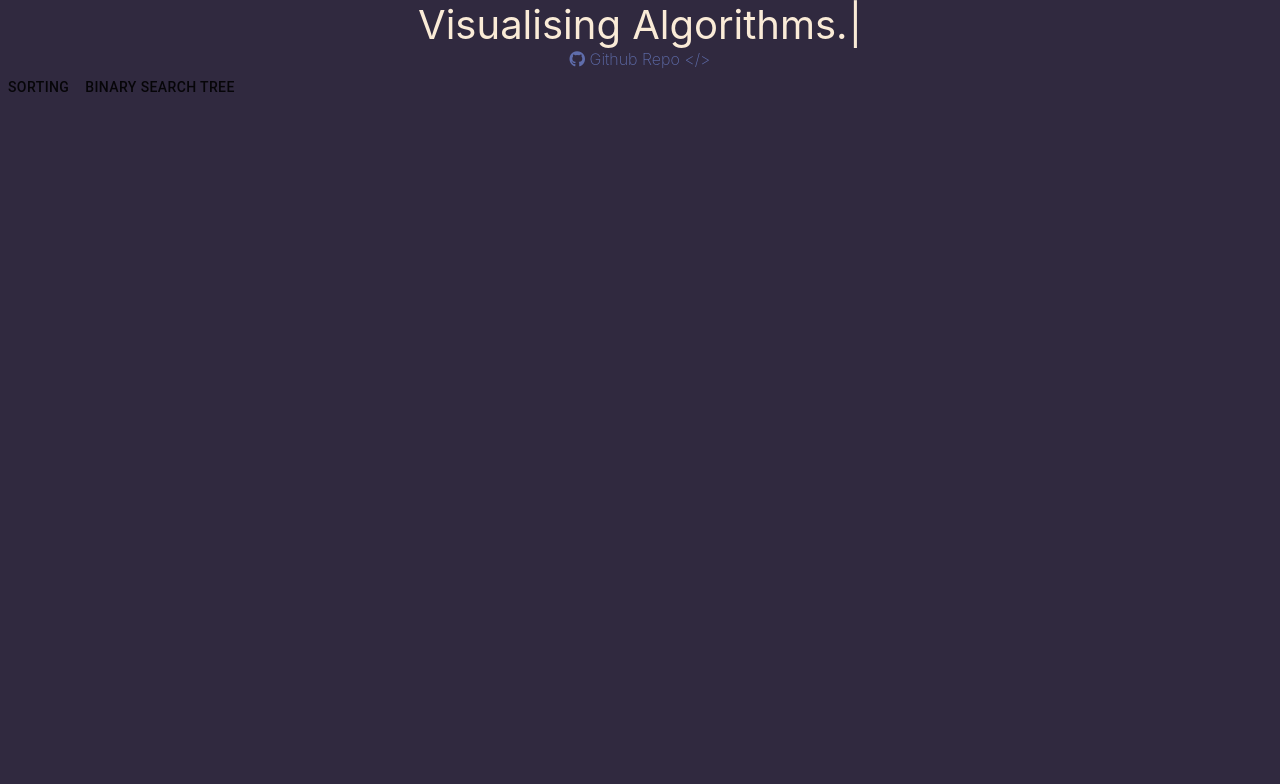
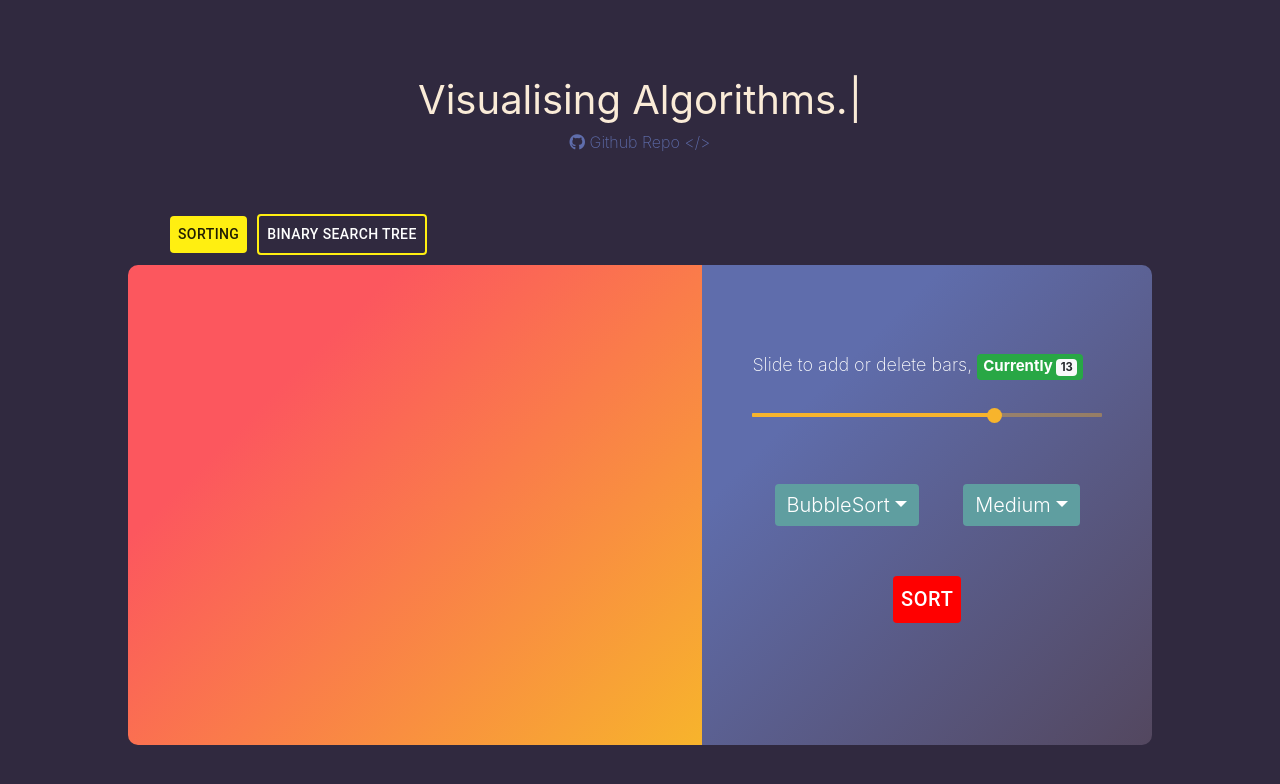
Before and after one commit to dubeyji0110/VisualizingAlgorithms, a React (Create React App) app: page / in a window 1280 px wide. Shown: the top 784 px of the page. Built offline with nearby package versions, Linux system fonts and the light colour scheme.

Commit message:
frontend Ready👌

```diff
--- a/package.json
+++ b/package.json
@@ -8,7 +8,10 @@
     "@testing-library/jest-dom": "^5.11.4",
     "@testing-library/react": "^11.1.0",
     "@testing-library/user-event": "^12.1.10",
+    "bootstrap": "^4.6.0",
     "react": "^17.0.2",
+    "react-animate-height": "^2.0.23",
+    "react-bootstrap": "^1.5.2",
     "react-dom": "^17.0.2",
     "react-scripts": "4.0.3",
     "typewriter-effect": "^2.17.0",
--- a/public/index.html
+++ b/public/index.html
@@ -11,6 +11,10 @@
     />
     <link rel="apple-touch-icon" href="%PUBLIC_URL%/logo192.png" />
     <script src="https://kit.fontawesome.com/ad0edcc5ff.js" crossorigin="anonymous"></script>
+    <link rel="stylesheet" href="https://stackpath.bootstrapcdn.com/bootstrap/4.3.1/css/bootstrap.min.css"
+      integrity="sha384-ggOyR0iXCbMQv3Xipma34MD+dH/1fQ784/j6cY/iJTQUOhcWr7x9JvoRxT2MZw1T" crossorigin="anonymous" />
+    <link rel="stylesheet" href="https://maxcdn.bootstrapcdn.com/bootstrap/4.0.0/css/bootstrap.min.css"
+      integrity="sha384-Gn5384xqQ1aoWXA+058RXPxPg6fy4IWvTNh0E263XmFcJlSAwiGgFAW/dAiS6JXm" crossorigin="anonymous" />
     <!--
       manifest.json provides metadata used when your web app is installed on a
       user's mobile device or desktop. See https://developers.google.com/web/fundamentals/web-app-manifest/
@@ -40,5 +44,17 @@
       To begin the development, run `npm start` or `yarn start`.
       To create a production bundle, use `npm run build` or `yarn build`.
     -->
+        <script src="https://code.jquery.com/jquery-3.3.1.slim.min.js"
+          integrity="sha384-q8i/X+965DzO0rT7abK41JStQIAqVgRVzpbzo5smXKp4YfRvH+8abtTE1Pi6jizo" crossorigin="anonymous"></script>
+        <script src="https://cdnjs.cloudflare.com/ajax/libs/popper.js/1.14.7/umd/popper.min.js"
+          integrity="sha384-UO2eT0CpHqdSJQ6hJty5KVphtPhzWj9WO1clHTMGa3JDZwrnQq4sF86dIHNDz0W1" crossorigin="anonymous"></script>
+        <script src="https://stackpath.bootstrapcdn.com/bootstrap/4.3.1/js/bootstrap.min.js"
+          integrity="sha384-JjSmVgyd0p3pXB1rRibZUAYoIIy6OrQ6VrjIEaFf/nJGzIxFDsf4x0xIM+B07jRM" crossorigin="anonymous"></script>
+        <script src="https://code.jquery.com/jquery-3.2.1.slim.min.js"
+          integrity="sha384-KJ3o2DKtIkvYIK3UENzmM7KCkRr/rE9/Qpg6aAZGJwFDMVNA/GpGFF93hXpG5KkN" crossorigin="anonymous"></script>
+        <script src="https://cdnjs.cloudflare.com/ajax/libs/popper.js/1.12.9/umd/popper.min.js"
+          integrity="sha384-ApNbgh9B+Y1QKtv3Rn7W3mgPxhU9K/ScQsAP7hUibX39j7fakFPskvXusvfa0b4Q" crossorigin="anonymous"></script>
+        <script src="https://maxcdn.bootstrapcdn.com/bootstrap/4.0.0/js/bootstrap.min.js"
+          integrity="sha384-JZR6Spejh4U02d8jOt6vLEHfe/JQGiRRSQQxSfFWpi1MquVdAyjUar5+76PVCmYl" crossorigin="anonymous"></script>
   </body>
 </html>
--- a/src/App.css
+++ b/src/App.css
@@ -1,13 +1,116 @@
-.link{
-    text-align: center;
+.link {
+	text-align: center;
 }
 
-.link a{
-    color: #5f6dac;
-    text-decoration: none;
-    font-weight: 200;
+.link a {
+	color: #5f6dac;
+	text-decoration: none;
+	font-weight: 200;
 }
 
-.link a:hover{
-    color: aliceblue;
+.link a:hover {
+	color: aliceblue;
 }
+
+.buttons{
+    margin-top: 60px;
+    margin-bottom: 10px;
+    padding-left: 170px;
+}
+
+.buttons .selectedBtn{
+    margin-right: 10px;
+    background: #ffef11 !important;
+}
+.buttons .unselectedBtn{
+    margin-right: 10px;
+    border: 2px solid #ffef11 !important;
+    color: #fff;
+}
+
+.container1 {
+	display: flex;
+	height: 60vh;
+    width: 80%;
+    margin: auto;
+    animation-name: slideInFromLeft;
+    animation-duration: 1s;
+    animation-timing-function: ease-out;
+}
+
+.left {
+    background-color: #f7b42c;
+    background-image: linear-gradient(315deg, #f7b42c 0%, #fc575e 74%);
+	display: flex;
+	flex: 1.6;
+	justify-content: center;
+    padding: 0 10px;
+    padding-left: 5px;
+    border-radius: 10px 0 0 10px;
+}
+
+.right {
+    background-color: #463657;
+    background-image: linear-gradient(315deg, #53475f 0%, #5f6dac 74%);
+	flex: 1;
+	display: flex;
+	flex-direction: column;
+    justify-content: center;
+    border-radius: 0 10px 10px 0;
+    padding: 0 50px;
+}
+
+.MuiSlider-rail,
+.MuiSlider-track {
+	height: 4px !important;
+}
+
+.MuiSlider-thumb {
+	width: 15px !important;
+	height: 15px !important;
+}
+
+.MuiSlider-root{
+    color: #f7b42c !important;
+}
+
+#dropdown-basic{
+    font-size: 20px;
+    background-color: cadetblue;
+    border: none;
+    font-weight: 300;
+}
+
+.lower123{
+    display: flex;
+    margin-top: 50px;
+    justify-content: space-around;
+}
+
+.rightUp{
+    margin-top: -35px;
+    margin-bottom: 20px;
+}
+
+.btn-123{
+    background: red !important;
+    color: white !important;
+    font-size: 20px !important;
+}
+
+.sort{
+    margin-top: 50px;
+    display: flex;
+    justify-content: center;
+}
+
+@keyframes slideInFromLeft{
+0% {
+    transform: translateX(-20%);
+    opacity: 0;
+}
+100% {
+    transform: translateX(0);
+    opacity: 1;
+}
+}
--- a/src/App.js
+++ b/src/App.js
@@ -1,11 +1,74 @@
 import { Button } from "@material-ui/core";
 import React, { useState } from "react";
 import "./App.css";
+import BST from "./Components/BST";
 import Heading from "./Components/Heading";
+import Sorting from "./Components/Sorting";
+import addBars from "./utils/addBars";
+import { getRandomInt } from "./utils/functions";
 
 function App() {
+	const [ds, setDs] = useState("sorting");
+	const [barList, setBarList] = useState([]);
+	const [numberOfBars, setNumberOfBars] = useState(13);
+	const [delay, setDelay] = useState(400);
+	const [currentAlgo, setCurrentAlgo] = useState("BubbleSort");
+	const [deactivate, setDeactivate] = useState(false);
 
-	const [ds, setDs] = useState("sorting");
+	const onChangeAlgo = (algo) => {
+		setCurrentAlgo(algo);
+	};
+
+	const onChangeSpeed = (speed) => {
+		setDelay(speed);
+	};
+
+	const sorting = () => {
+		if (!deactivate) {
+			if (currentAlgo === "BubbleSort") return bubblesort;
+		}
+	};
+
+	const handleChange = (e, newValue) => {
+		if (!deactivate) {
+			setNumberOfBars(newValue);
+			addElements();
+		}
+	};
+
+	const addElements = () => {
+		let i = 0,
+			height = 0,
+			tmpList = [];
+		while (i < numberOfBars) {
+			height = getRandomInt(20, 380);
+			tmpList.push({
+				barHeight: height,
+				barColor: "beige",
+			});
+			i++;
+		}
+		setBarList(tmpList);
+	};
+
+	// bubblesort
+	const bubblesort = async () => {
+		setDeactivate(true);
+		let items = barList;
+		let length = items.length;
+		for (let i = 0; i < length; i++) {
+			for (let j = 0; j < length - i - 1; j++) {
+				if (items[j]["barHeight"] > items[j + 1]["barHeight"]) {
+					let t = items[j]["barHeight"];
+					items[j]["barHeight"] = items[j + 1]["barHeight"];
+					items[j + 1]["barHeight"] = t;
+				}
+				setBarList(items);
+			}
+		}
+		setBarList(items);
+		setDeactivate(false);
+	};
 
 	return (
 		<main className='app'>
@@ -20,8 +83,7 @@ function App() {
 					<i className='fab fa-github'></i> Github Repo {"</>"}
 				</a>
 			</div>
-			<section>
-				<div>
+			<section className="buttons">
 				<Button
 					onClick={() => setDs("sorting")}
 					type='button'
@@ -33,13 +95,24 @@ function App() {
 				<Button
 					onClick={() => setDs("tree")}
 					type='button'
-						className={
-							ds === "tree" ? "selectedBtn" : "unselectedBtn"
-						}>
+					className={ds === "tree" ? "selectedBtn" : "unselectedBtn"}>
 					Binary Search Tree
 				</Button>
-				</div>
-
+			</section>
+			<section>
+				{ds === "sorting" ? (
+					<Sorting
+						numberOfBars={numberOfBars}
+						barList={barList}
+						onChangeAlgo={onChangeAlgo}
+						onChangeSpeed={onChangeSpeed}
+						Sort={sorting()}
+						addBars={addBars(barList)}
+						slider={handleChange}
+					/>
+				) : (
+					<BST />
+				)}
 			</section>
 		</main>
 	);
--- /dev/null
+++ b/src/Components/BST.jsx
@@ -0,0 +1,11 @@
+import React from 'react'
+
+function BST() {
+    return (
+        <div>
+
+        </div>
+    )
+}
+
+export default BST
--- a/src/Components/Heading.jsx
+++ b/src/Components/Heading.jsx
@@ -4,7 +4,8 @@ import Typewriter from "typewriter-effect";
 const styleHeading = {
     fontSize: "2.5rem",
 	textAlign: "center",
-	color: "antiquewhite"
+	color: "antiquewhite",
+	marginTop: "70px"
 }
 
 function Heading() {
--- /dev/null
+++ b/src/Components/Sorting.jsx
@@ -0,0 +1,119 @@
+import { Button, Slider } from "@material-ui/core";
+import { Dropdown } from "react-bootstrap";
+import React, { useState } from "react";
+import "../App.css";
+
+function Sorting({
+	numberOfBars,
+	addBars,
+	barList,
+	slider,
+	Sort,
+	onChangeAlgo,
+	onChangeSpeed,
+}) {
+
+	const [currentAlgo, setCurrentAlgo] = useState("BubbleSort");
+	const [delay, setDelay] = useState(400);
+
+	const changeAlgo = algo => {
+		setCurrentAlgo(algo);
+		onChangeAlgo(currentAlgo);
+	}
+
+	const showSpeed = () => {
+		if (delay === 600) {
+			return "Slow";
+		} else if (delay === 400) {
+			return "Medium";
+		} else {
+			return "Fast";
+		}
+	}
+
+	return (
+		<main className='container1'>
+			<div className='left'>{addBars}</div>
+			<div className='right'>
+				<div className='rightUp'>
+					<span style={{color: "white", fontSize:"18px", fontWeight: "200"}}>Slide to add or delete bars, </span>
+					<span className='badge badge-success' style={{fontSize:"15px"}}>
+						Currently <span className='badge-light badge'>{numberOfBars}</span>
+					</span>
+				</div>
+				<div className='rightDown'>
+					<Slider
+						valueLabelDisplay='auto'
+						max={18}
+						min={2}
+						defaultValue={numberOfBars}
+						onChange={slider}
+					/>
+					<div className='lower123'>
+						<div>
+							<Dropdown>
+								<Dropdown.Toggle
+									variant='success'
+									id='dropdown-basic'>
+									{currentAlgo}
+								</Dropdown.Toggle>
+								<Dropdown.Menu>
+									<Dropdown.Item
+										as='button'
+										onClick={() =>
+											changeAlgo("BubbleSort")
+										}>
+										BubbleSort
+									</Dropdown.Item>
+									<Dropdown.Item
+										as='button'
+										onClick={() =>
+											changeAlgo("InsertionSort")
+										}>
+										InsertionSort
+									</Dropdown.Item>
+									<Dropdown.Item
+										as='button'
+										onClick={() => changeAlgo("QuickSort")}>
+										QuickSort
+									</Dropdown.Item>
+								</Dropdown.Menu>
+							</Dropdown>
+						</div>
+						<div>
+							<Dropdown>
+								<Dropdown.Toggle
+									variant='success'
+									id='dropdown-basic'>
+									{showSpeed()}
+								</Dropdown.Toggle>
+								<Dropdown.Menu>
+									<Dropdown.Item
+										as='button'
+										onClick={() => setDelay(600)}>
+										Slow
+									</Dropdown.Item>
+									<Dropdown.Item
+										as='button'
+										onClick={() => setDelay(400)}>
+										Medium
+									</Dropdown.Item>
+									<Dropdown.Item
+										as='button'
+										onClick={() => setDelay(200)}>
+										Fast
+									</Dropdown.Item>
+								</Dropdown.Menu>
+							</Dropdown>
+						</div>
+					</div>
+				</div>
+					<div className="sort">
+						<Button type="button" className="btn-123">SORT</Button>
+					</div>
+			</div>
+		</main>
+	);
+}
+
+export default Sorting;
--- a/src/index.css
+++ b/src/index.css
@@ -1,6 +1,7 @@
 *{
   margin: 0;
   padding: 0;
+  box-sizing: border-box;
 }
 
 body {
--- /dev/null
+++ b/src/utils/addBars.js
@@ -0,0 +1,33 @@
+import React from "react";
+import AnimateHeight from "react-animate-height";
+import "../App.css";
+
+const barStyle = (color, height) => {
+    const h = height.toString() + "px";
+    return {
+        height: h,
+        backgroundColor: color,
+        width: "25px",
+        borderRadius: "0 0 4px 4px",
+        marginLeft: "10px",
+        textAlign: "center",
+        fontSize: "15px",
+        fontWeight: "200"
+    };
+};
+
+const addBars = barList => {
+    let tmpBarList = [];
+    for (let i = 0; i < barList.length; i++){
+        tmpBarList.push(
+            <AnimateHeight duration={500} height={barList[i]["barHeight"]}>
+                <div className="bar" style={barStyle(barList[i]["barColor"], barList[i]["barHeight"])} key={i}>
+                    {barList[i]["barHeight"]}
+                </div>
+            </AnimateHeight>
+        );
+    }
+    return tmpBarList;
+};
+
+export default addBars;
--- /dev/null
+++ b/src/utils/functions.js
@@ -0,0 +1,9 @@
+export const getRandomInt = (min, max) => {
+	min = Math.ceil(min);
+	max = Math.floor(max);
+	return Math.floor(Math.random() * (max - min)) + min;
+};
+
+export const timeout = (ms) => {
+	return new Promise((resolve) => setTimeout(resolve, ms));
+};
```
Also changed, not shown: 1 other file (tests, documents, lock files or other folders). Lines whose indentation alone changed are shown as unchanged.
